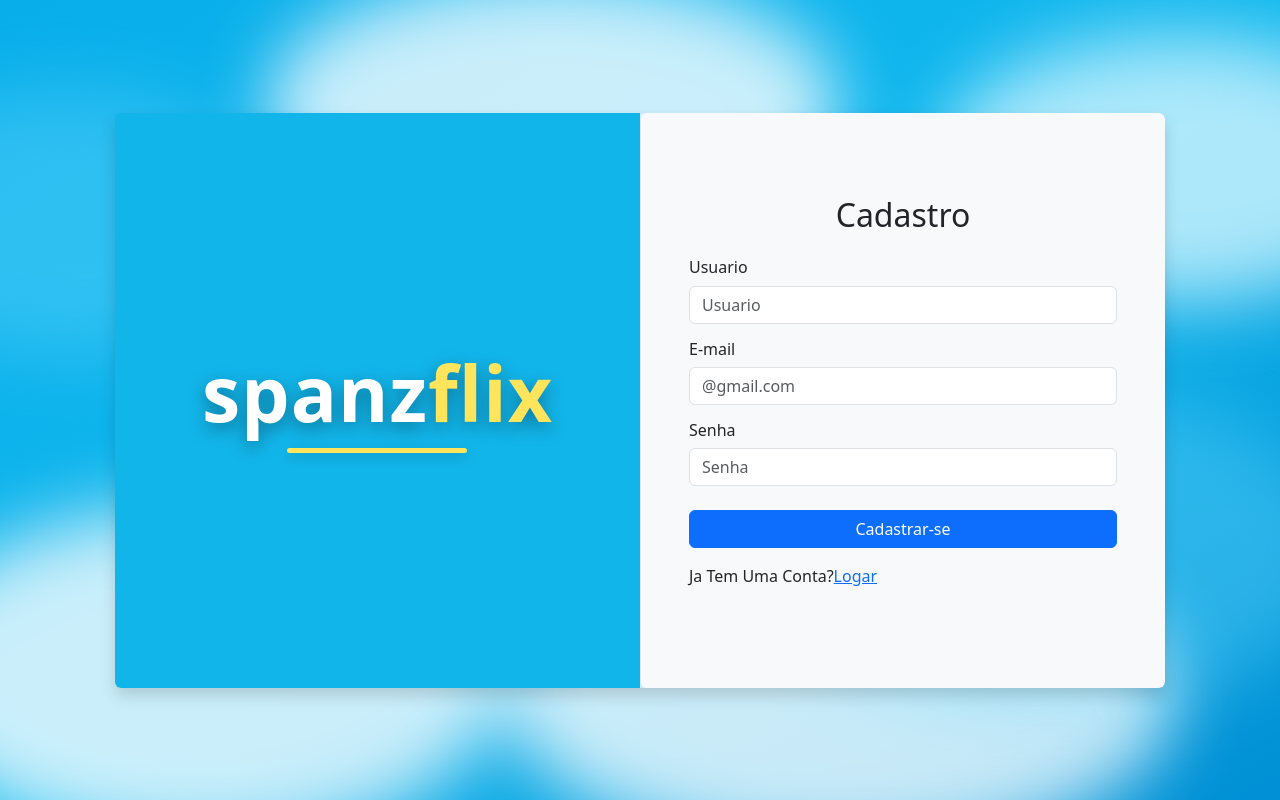
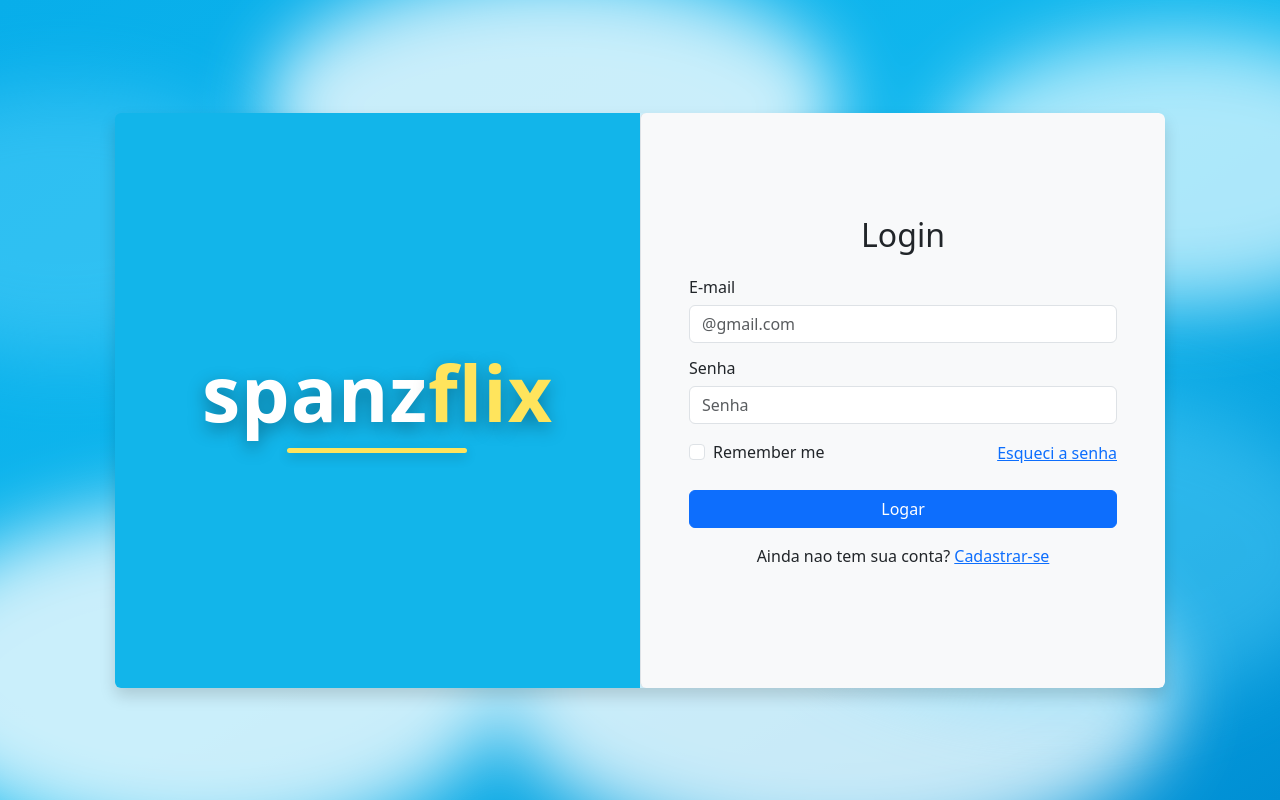
Before and after one commit to spanz-dev/REDE-SOCIAL-FILMES, a Flask app: page / in a window 1280 px wide. Run offline with Flask 3, Linux system fonts and the light colour scheme; some libraries are stand-ins or nearby versions.

Commit message:
Add files via upload

```diff
--- a/app.py
+++ b/app.py
@@ -32,12 +32,17 @@ def criar_tabela():
 
 @app.route("/")
 def login_page():
-    return render_template("index2.html")
+    return render_template("index.html")
 
 
 @app.route("/login")
+def login_page_alt():
+    return render_template("index.html")
+
+
+@app.route("/cadastro")
 def cadastro_page():
-    return render_template("index.html")
+    return render_template("index2.html")
 
 
 @app.route("/api/cadastro", methods=["POST"])
--- a/templates/index.html
+++ b/templates/index.html
@@ -28,16 +28,16 @@
 
                 <h2 class="text-center mb-4" id="titulo">Login</h2>
 
-                <form action="/login" method="POST">
+                <form id="formLogin" action="/api/login" method="POST">
 
                     <h6>E-mail</h6>
                     <div class="input-group mb-3 mx-auto">
-                        <input class="form-control meu-input" placeholder="@gmail.com" type="text" aria-label="Default" aria-describedby="inputGroup-sizing-default">
+                        <input class="form-control meu-input" placeholder="@gmail.com" type="text" aria-label="Default" aria-describedby="inputGroup-sizing-default" name="email">
                     </div>
 
                     <h6>Senha</h6>
                     <div class="input-group mb-3 mx-auto">
-                        <input class="form-control meu-input" placeholder="Senha" type="password" aria-label="Default" aria-describedby="inputGroup-sizing-default">
+                        <input class="form-control meu-input" placeholder="Senha" type="password" aria-label="Default" aria-describedby="inputGroup-sizing-default" name="senha">
                     </div>
 
                     <div class="d-flex justify-content-between align-items-center mb-4">
@@ -54,7 +54,9 @@
 
                 </form>
 
-                <p class="text-center">Ainda nao tem sua conta? <a href="index2.html">Cadastrar-se</a></p>
+                <p id="mensagemLogin"></p>
+
+                <p class="text-center">Ainda nao tem sua conta? <a href="/cadastro">Cadastrar-se</a></p>
 
             </div>
         </div>
--- a/templates/index2.html
+++ b/templates/index2.html
@@ -28,7 +28,7 @@
 
                 <h2 class="text-center mb-4" id="titulo">Cadastro</h2>
 
-                <form action="/cadastrar" method="POST">
+                <form id="formCadastro" action="/api/cadastro" method="POST">
 
                     <h6>Usuario</h3>
                     <div class="input-group mb-3 mx-auto">
@@ -51,7 +51,9 @@
 
                 </form>
 
-                <p>Ja Tem Uma Conta?<a href="index.html">Logar</a></p>
+                <p id="mensagemCadastro"></p>
+
+                <p>Ja Tem Uma Conta?<a href="/login">Logar</a></p>
 
             </div>
         </div>
```
